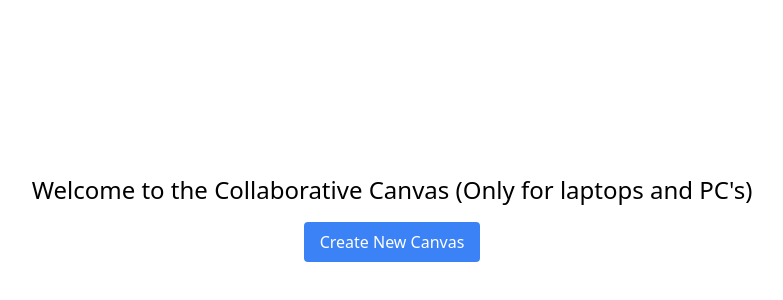
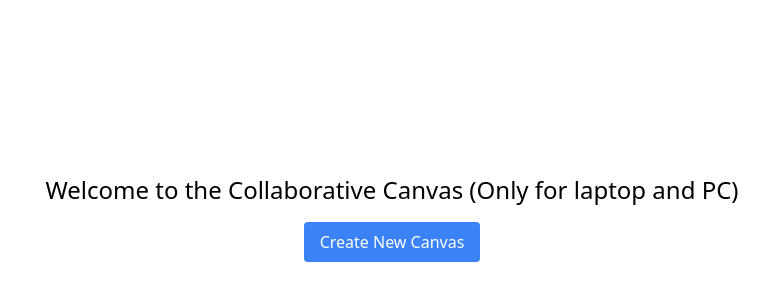
Before and after one commit to Arahanth-2003/RTcanvas, a Next.js app: page / in a window 1280 px wide. Shown: the part 182-482 px from the top of the page, without its empty margins (248-1031 px from the left). Built offline with nearby package versions, Linux system fonts and the light colour scheme.

Commit message:
Fixed apos error

```diff
--- a/app/page.jsx
+++ b/app/page.jsx
@@ -11,7 +11,7 @@ export default function Home() {
 
   return (
     <div className="bg-white text-black flex flex-col items-center justify-center h-screen">
-      <h1 className="text-2xl mb-4">Welcome to the Collaborative Canvas (Only for laptops and PC's) </h1>
+      <h1 className="text-2xl mb-4">Welcome to the Collaborative Canvas (Only for laptop and PC)</h1>
       <Link href={`/canvas/${generateCanvasId()}`}>
         <button className="bg-blue-500 text-white px-4 py-2 rounded">
           Create New Canvas
```
